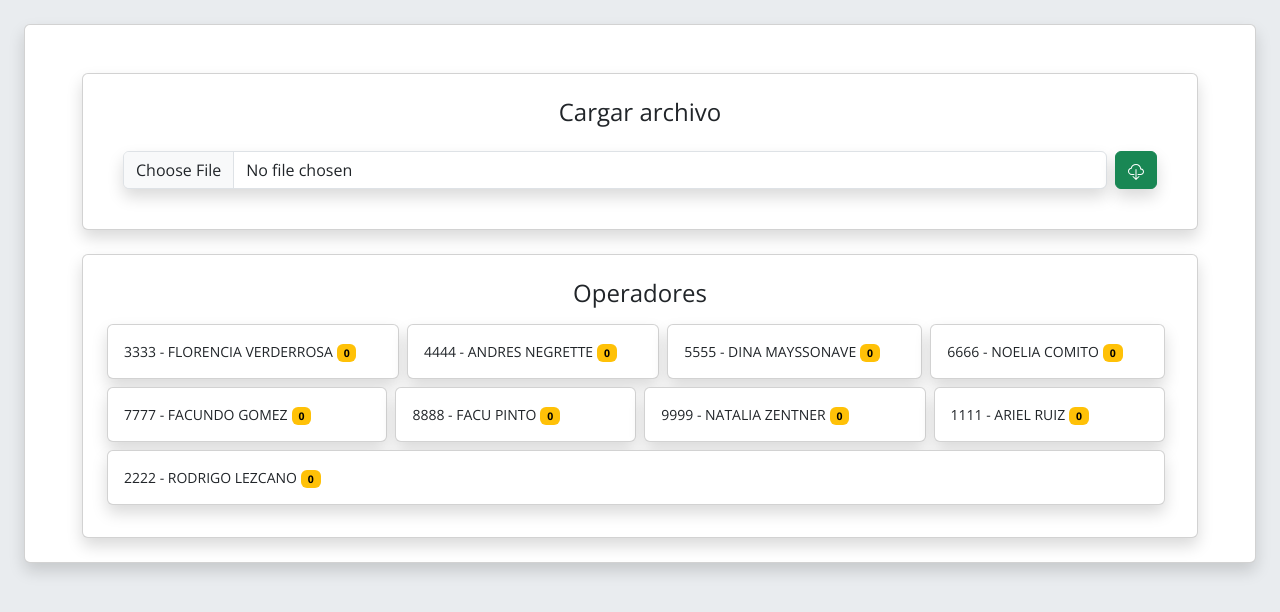
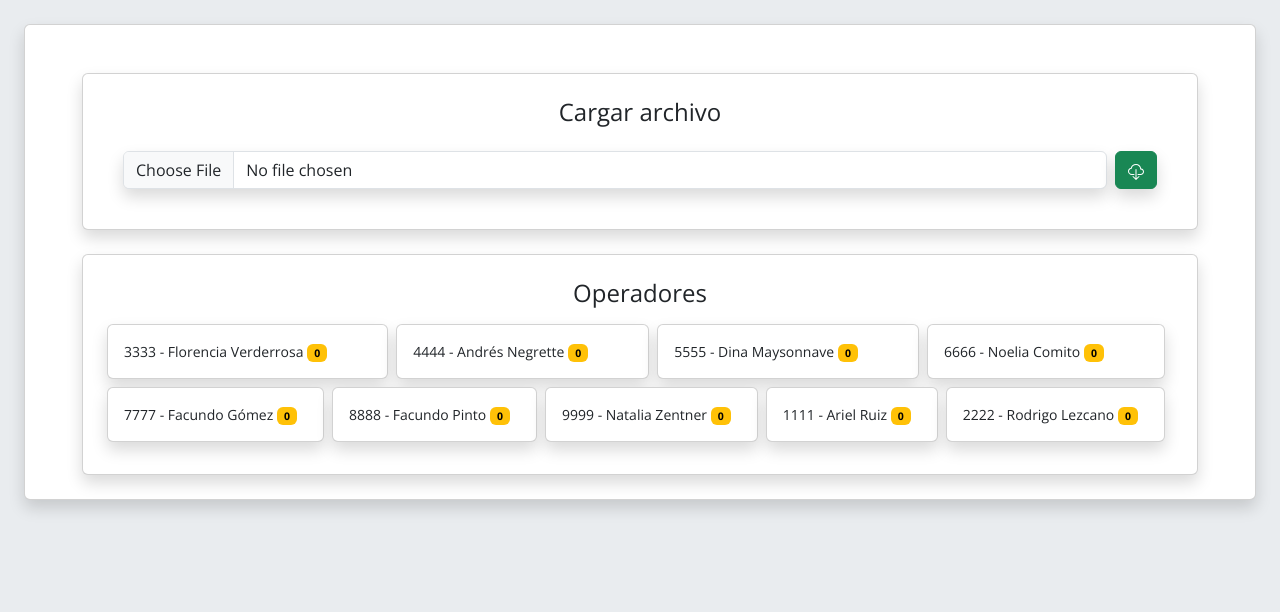
Before and after one commit to Andres-ann/asignacion-pedidos, a React (Create React App) app: page / in a window 1280 px wide. Shown: the top 612 px of the page. Built offline with nearby package versions, Linux system fonts and the light colour scheme.

Commit message:
Se amplia la funcionalidad de DownloadButton para separar los archivos excel por operador

```diff
--- a/package.json
+++ b/package.json
@@ -11,6 +11,7 @@
     "datatables.net-dt": "^1.13.6",
     "datatables.net-plugins": "^1.13.6",
     "file-saver": "^2.0.5",
+    "jszip": "^3.10.1",
     "react": "^18.2.0",
     "react-bootstrap-icons": "^1.10.3",
     "react-dom": "^18.2.0",
--- a/src/components/DownloadButton.js
+++ b/src/components/DownloadButton.js
@@ -1,36 +1,77 @@
-// DownloadButton.js
 import React from 'react';
+import JSZip from 'jszip';
+import { saveAs } from 'file-saver';
+import * as XLSX from 'xlsx';
+import operadoresData from '../data/operadores.json';
 import { CloudDownload } from 'react-bootstrap-icons';
-import * as XLSX from 'xlsx';
-
-function generateFileName() {
-  const today = new Date();
-  const dd = String(today.getDate()).padStart(2, '0');
-  const mm = String(today.getMonth() + 1).padStart(2, '0');
-  const yyyy = today.getFullYear();
-  return `eventos-${dd}${mm}${yyyy}.xlsx`;
-}
 
 function DownloadButton({ tableData, currentDate }) {
+  const getOperadorName = (operadorId) => {
+    const operador = operadoresData.find((op) => op.operador === operadorId);
+    return operador ? operador.nombre : 'SinAsignar';
+  };
+
   const exportToExcel = () => {
     if (tableData) {
-      const data = tableData.map((row) => ({
+      const zip = new JSZip();
+
+      // Crear un archivo con todos los datos sin separación por operador
+      const allData = tableData.map((row) => ({
         Evento: row['Número'],
         Apellidos: row['Apellidos'],
         Nombres: row['Nombres'],
         'Tipo de Evento': row['Tipo de Evento'],
         'Fecha de Creación': row['Fecha de Creación'],
-        'Ingreso a Compras': currentDate,
+        'Ingreso a Compras': currentDate.replace(/[-\s]/g, ''),
         Operador: row['Operador'],
       }));
 
-      const ws = XLSX.utils.json_to_sheet(data);
-      const wb = XLSX.utils.book_new();
-      XLSX.utils.book_append_sheet(wb, ws, 'Sheet 1');
+      const wsAll = XLSX.utils.json_to_sheet(allData);
+      const wbAll = XLSX.utils.book_new();
+      XLSX.utils.book_append_sheet(wbAll, wsAll, 'AllData');
+      const excelDataAll = XLSX.write(wbAll, {
+        bookType: 'xlsx',
+        type: 'array',
+      });
 
-      const fileName = generateFileName();
+      zip.file(`eventos-General.xlsx`, excelDataAll);
 
-      XLSX.writeFile(wb, fileName);
+      const operadoresData = {};
+
+      tableData.forEach((row) => {
+        const operador = row['Operador'] || 'SinAsignar';
+        if (!operadoresData[operador]) {
+          operadoresData[operador] = [];
+        }
+        operadoresData[operador].push(row);
+      });
+
+      Object.keys(operadoresData).forEach((operador) => {
+        const operadorName = getOperadorName(operador);
+        const data = operadoresData[operador].map((row) => ({
+          Evento: row['Número'],
+          Apellidos: row['Apellidos'],
+          Nombres: row['Nombres'],
+          'Tipo de Evento': row['Tipo de Evento'],
+          'Fecha de Creación': row['Fecha de Creación'],
+          'Ingreso a Compras': currentDate.replace(/[-\s]/g, ''),
+          Operador: row['Operador'],
+        }));
+
+        const ws = XLSX.utils.json_to_sheet(data);
+        const wb = XLSX.utils.book_new();
+        XLSX.utils.book_append_sheet(wb, ws, 'Sheet 1');
+        const excelData = XLSX.write(wb, { bookType: 'xlsx', type: 'array' });
+
+        const fileName = `eventos-${operadorName}.xlsx`;
+
+        zip.file(fileName, excelData);
+      });
+
+      zip.generateAsync({ type: 'blob' }).then((content) => {
+        const zipFileName = `eventos-${currentDate.replace(/[-\s]/g, '')}.zip`;
+        saveAs(content, zipFileName);
+      });
     } else {
       alert('No hay datos para exportar.');
     }
--- a/src/components/ExcelReader.js
+++ b/src/components/ExcelReader.js
@@ -103,7 +103,11 @@ function ExcelReader() {
                 accept=".xlsx"
                 onChange={handleFileChange}
               />
-              <DownloadButton tableData={tableData} currentDate={currentDate} />
+              <DownloadButton
+                tableData={tableData}
+                currentDate={currentDate}
+                operadoresSum={operadoresSum}
+              />
             </div>
           </div>
         </div>
--- a/src/data/operadores.json
+++ b/src/data/operadores.json
@@ -1,11 +1,11 @@
 [
-  { "operador": "3333", "nombre": "FLORENCIA VERDERROSA" },
-  { "operador": "4444", "nombre": "ANDRES NEGRETTE" },
-  { "operador": "5555", "nombre": "DINA MAYSSONAVE" },
-  { "operador": "6666", "nombre": "NOELIA COMITO" },
-  { "operador": "7777", "nombre": "FACUNDO GOMEZ" },
-  { "operador": "8888", "nombre": "FACU PINTO" },
-  { "operador": "9999", "nombre": "NATALIA ZENTNER" },
-  { "operador": "1111", "nombre": "ARIEL RUIZ" },
-  { "operador": "2222", "nombre": "RODRIGO LEZCANO" }
+  { "operador": "3333", "nombre": "Florencia Verderrosa" },
+  { "operador": "4444", "nombre": "Andrés Negrette" },
+  { "operador": "5555", "nombre": "Dina Maysonnave" },
+  { "operador": "6666", "nombre": "Noelia Comito" },
+  { "operador": "7777", "nombre": "Facundo Gómez" },
+  { "operador": "8888", "nombre": "Facundo Pinto" },
+  { "operador": "9999", "nombre": "Natalia Zentner" },
+  { "operador": "1111", "nombre": "Ariel Ruiz" },
+  { "operador": "2222", "nombre": "Rodrigo Lezcano" }
 ]
```
Also changed, not shown: 1 other file (tests, documents, lock files or other folders).
